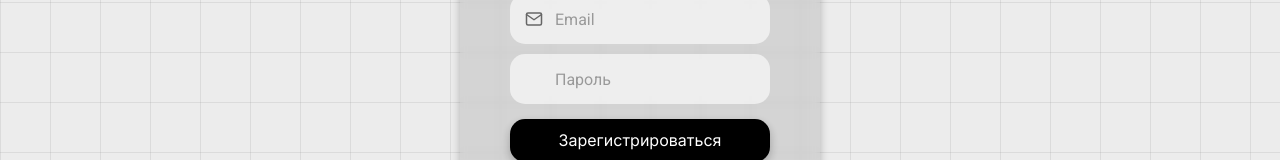
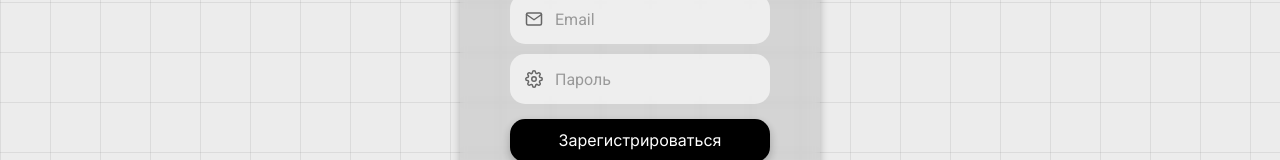
Before and after one commit to moevm/mse1h2026-eduprogram, a React (Create React App) app in the folder frontend/: page /register in a window 1280 px wide. Shown: the part 448-608 px from the top of the page. Built offline with nearby package versions, Linux system fonts and the light colour scheme.

Commit message:
fix password icon

```diff
--- a/frontend/src/components/RegisterForm.jsx
+++ b/frontend/src/components/RegisterForm.jsx
@@ -103,7 +103,7 @@ function RegisterForm() {
   const getIcon = (name) => {
     switch(name) {
       case 'login': return 'mail';
-      case 'password':
+      case 'password': return 'settings';
       default: return undefined;
     }
   };
```
